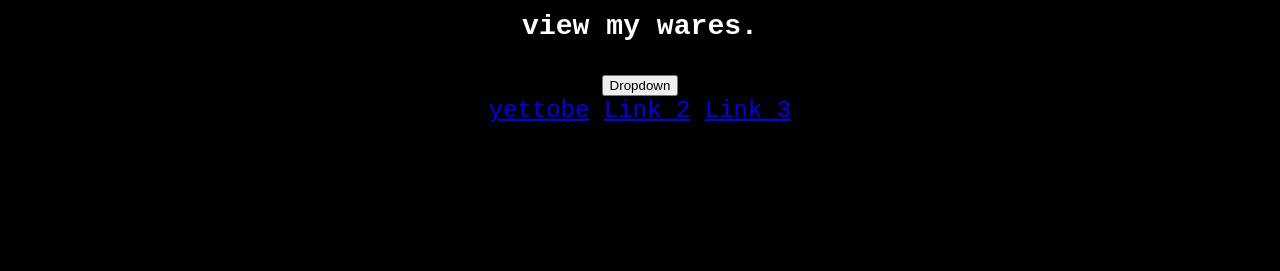
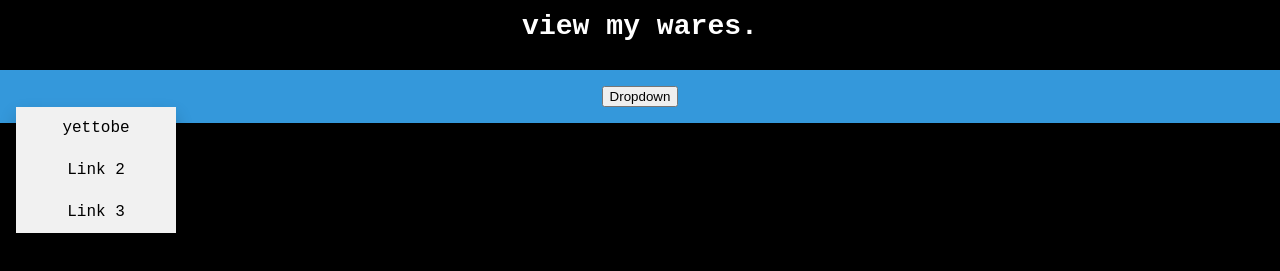
Before and after one commit to nepno/nepno.github.io, a plain HTML site: page index.html in a window 1280 px wide. Both pictures are taken after a click on the button "Dropdown". Shown: the part 139-410 px from the top of the page. Drawn offline with Linux system fonts and the light colour scheme.

Commit message:
Update style.css

```diff
--- a/style.css
+++ b/style.css
@@ -8,3 +8,47 @@ background-color: black;
     margin-top: auto;
   margin-top: 5%;
 }
+ /* drop it down.. */
+.wares {
+  background-color: #3498DB;
+  color: white;
+  padding: 16px;
+  font-size: 16px;
+  border: none;
+  cursor: pointer;
+}
+
+/* hover and focus */
+.wares:hover, .wares:focus {
+  background-color: #2980B9;
+}
+
+/* position wares drop down */
+.waresdrpdwn {
+  position: relative;
+  display: inline-block;
+}
+
+/* wares links */
+.wares-links {
+  display: none;
+  position: absolute;
+  background-color: #f1f1f1;
+  min-width: 160px;
+  box-shadow: 0px 8px 16px 0px rgba(0,0,0,0.2);
+  z-index: 1;
+}
+
+/* wares links link styling */
+.wares-links a {
+  color: black;
+  padding: 12px 16px;
+  text-decoration: none;
+  display: block;
+}
+
+/* change color of wares links link on hover */
+.wares-links a:hover {background-color: #ddd;}
+
+/* drop it down pt. 2 */
+.show {display:block;}
```
